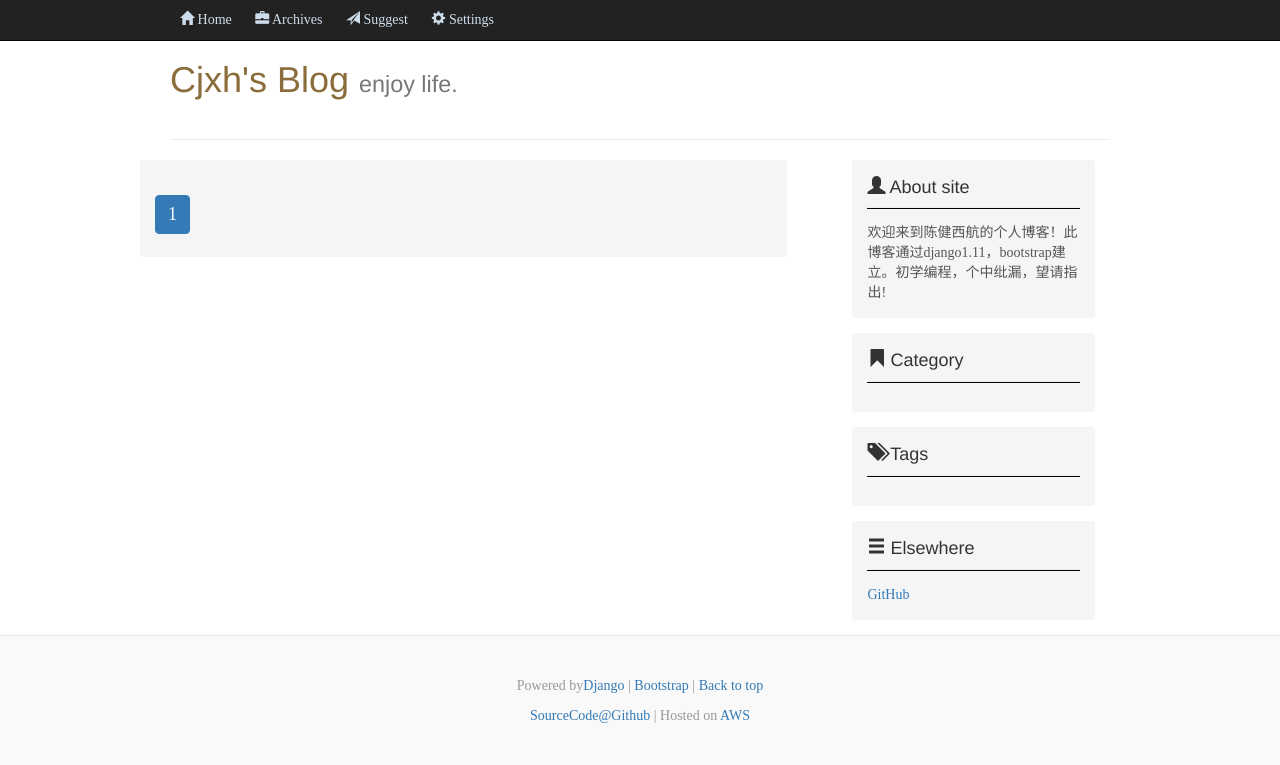
After one commit to cjxhaaa/newblog, a Django app: page /blog/ in a window 1280 px wide. The commit adds this page. Shown: the top 765 px of the page. Run offline with Django 3.2, Linux system fonts and the light colour scheme; data that the repository does not hold is empty; some libraries are stand-ins or nearby versions.

Commit message:
2017.7.29

```diff
--- a/blogapp/models.py
+++ b/blogapp/models.py
@@ -30,6 +30,10 @@ class Blog(models.Model):
     '''
     博客
     '''
+    STATUS_CHOICES = (
+        ('d','草稿'),
+        ('p','发布'),
+    )
     #CharField一个用来存储从小到很大各种长度的字符串的地方
     title = models.CharField('标题',max_length=32)
     author = models.CharField('作者',max_length=16)
@@ -39,6 +43,8 @@ class Blog(models.Model):
     pub_time = models.DateTimeField('创建时间',auto_now_add=True)
     #auto_now=True每次保存对象时，自动设置该字段为当前时间
     change_time = models.DateTimeField('修改时间',auto_now=True)
+    status = models.CharField('文章状态',max_length=1,choices=STATUS_CHOICES,default='d')
+    views = models.PositiveIntegerField('浏览量', default=0)
     #ForeignKey多对一关系。需要一个位置参数：与该模型关联的类。
     # 若要创建一个递归的关联，对象与自己具有多对一的关系，请使用models.ForeignKey('self')。
     # 如果你需要关联到一个还没有定义的模型，你可以使用模型的名字而不用模型对象本身
--- a/blogapp/static/blogapp/css/blog.css
+++ b/blogapp/static/blogapp/css/blog.css
@@ -3,7 +3,7 @@
  */
 
 body {
-  font-family: Georgia, "Times New Roman", Times, serif;
+  font-family: "微软雅黑","Times New Roman", Times, serif;
   color: #555;
 }
 
@@ -59,19 +59,7 @@ h6, .h6 {
 .blog-nav .active {
   color: #fff;
 }
-.blog-nav .active:after {
-  position: absolute;
-  bottom: 0;
-  left: 50%;
-  width: 0;
-  height: 0;
-  margin-left: -5px;
-  vertical-align: middle;
-  content: " ";
-  border-right: 5px solid transparent;
-  border-bottom: 5px solid;
-  border-left: 5px solid transparent;
-}
+
 
 
 /*
@@ -184,10 +172,11 @@ div#tableRow {
   vertical-align: top;
 }
 
-.errorinfo{
-        visibility:hidden;
-        color: #DD4B39;
-        line-height:18px;
- }
-.show{ visibility:visible}
-.redborder{ border:1px solid #DD4B39}
+
+
+.right_hr {
+  margin-top: 0;
+  margin-bottom: 1em;
+  background-color: black;
+  height: 1px;
+}
--- a/blogapp/templates/blogapp/archives.html
+++ b/blogapp/templates/blogapp/archives.html
@@ -15,8 +15,10 @@
                     </div>
                     <div id="timeCol" class="col-sm-10">
                         <a href="{% url 'blog:blog_get_detail' blog.id %}"><h2>{{ blog.title }}</h2></a>
-                        <h4 >{{ blog.category.name }}</h4>
+                        <h4 class="label label-primary" >{{ blog.category.name }}</h4>
+                        <hr>
                     </div>
+
                 {% endif %}
             {% endfor %}
             </div>
--- a/blogapp/templates/blogapp/base.html
+++ b/blogapp/templates/blogapp/base.html
@@ -30,24 +30,27 @@
     <div class="container">
         <div class="page-header">
             <br>
-            <h1>Cjxh's Blog <small>enjoy life.</small></h1>
+            <h1 class="text-warning">Cjxh's Blog <small>enjoy life.</small></h1>
             <br>
         </div>
         <div class="row">
-            <div class="col-sm-8 blog-main" >
+            <div class="col-sm-8 blog-main sidebar-module sidebar-module-inset" >
                 {% block content %}{% endblock %}
             </div>
             <div class="col-sm-3 col-sm-offset-1 blog-sidebar">
                 <div class="sidebar-module sidebar-module-inset">
-                    <h4>About site</h4>
-                    <p>欢迎来到我的个人博客！此博客通过django1.11，bootstrap建立。由于初学编程，个中纰漏，望请指出，谢谢！</p>
+                    <h4><span class="glyphicon glyphicon-user" aria-hidden="true"></span> About site</h4>
+                    <hr class="right_hr">
+                    <p>欢迎来到陈健西航的个人博客！此博客通过django1.11，bootstrap建立。初学编程，个中纰漏，望请指出!</p>
                 </div>
                 {% include 'blogapp/category.html' %}
-                <div class="sidebar-module">
-                   <h4>Elsewhere</h4>
-                   <ul class="list-unstyled">
-                       <li><a href="https://github.com/cjxhaaa">GitHub</a></li>
-                   </ul>
+                {% include 'blogapp/tag.html' %}
+                <div class="sidebar-module sidebar-module-inset">
+                    <h4><span class="glyphicon glyphicon-menu-hamburger" aria-hidden="true"></span> Elsewhere</h4>
+                    <hr class="right_hr">
+                    <ul class="list-unstyled">
+                       <li><a href="https://github.com/cjxhaaa/newblog">GitHub</a></li>
+                    </ul>
                 </div>
             </div><!-- /.blog-sidebar -->
         </div>
@@ -55,18 +58,16 @@
 
     <footer class="blog-footer">
         <p>
-            <a href="{% url 'blog:index' %}">Home</a>
+            <span>Powered by</span><a href="https://www.djangoproject.com/">Django</a>
             <span>|</span>
-            <a href="{% url 'blog:archives' %}">Archives</a>
+            <a href="http://v3.bootcss.com/">Bootstrap</a>
             <span>|</span>
             <a href="#">Back to top</a>
             </p>
             <p>
-            <a href="https://github.com/cjxhaaa">SourceCode@Github</a>
+            <a href="https://github.com/cjxhaaa/newblog">SourceCode@Github</a>
             <span>|</span>
             <span>Hosted on </span><a href="https://amazonaws-china.com/cn/">AWS</a>
-            <span>|</span>
-            <span>Design from </span><a href="http://v3.bootcss.com/">bootstrap</a>
         </p>
     </footer>
     <!-- Bootstrap core JavaScript
--- a/blogapp/templates/blogapp/blog_list.html
+++ b/blogapp/templates/blogapp/blog_list.html
@@ -1,6 +1,7 @@
 {% extends "blogapp/base.html" %}
 {% block content %}
 {% load page_tags %}
+{% load custom_markdown %}
 {% paginate blog_list 5 %}
 {% for blog in blog_list %}
     <article>
@@ -8,12 +9,12 @@
             <a href="{% url 'blog:blog_get_detail' blog.id %}"><h2>{{ blog.title }}</h2></a>
         </header>
         <div class="info">
-            <span class="label label-info" >{{ blog.category.name }}</span>
-            <span class="author">{{ blog.author }}</span>
+            <span class="label label-primary" >{{ blog.category.name }}</span>
             <span class="created">{{ blog.pub_time |date:"Y-m-d H:i" }}</span>
         </div>
+        <br>
         <p class="summary">
-            {{ blog.content | truncatechars:300 }}
+            {{ blog.content | custom_markdown | truncatechars:300 }}
         </p>
 
     {#        <p><a href="{% url 'blog:blog_get_detail' blog.id %}" class="btn btn-primary" role="button">Readmore</a></p>#}
--- a/blogapp/templates/blogapp/category.html
+++ b/blogapp/templates/blogapp/category.html
@@ -1,5 +1,6 @@
-<div class="sidebar-module">
-    <h4>Category</h4>
+<div class="sidebar-module sidebar-module-inset">
+    <h4><span class="glyphicon glyphicon-bookmark" aria-hidden="true"></span> Category</h4>
+    <hr class="right_hr">
     <ul class="list-unstyled">
         {% for category in category_list %}
         <li><a href="{% url 'blog:category' category.id %}">{{ category.name }}</a></li>
--- a/blogapp/templates/blogapp/navigation.html
+++ b/blogapp/templates/blogapp/navigation.html
@@ -1,6 +1,5 @@
- <div class="blog-masthead">
+<nav class="nav nav-tabs navbar-inverse navbar-fixed-top">
     <div class="container">
-        <nav class="blog-nav nav nav-tabs">
         <a class="blog-nav-item " href="{% url 'blog:index' %}" >
             <span class="glyphicon glyphicon-home" aria-hidden="true"></span> Home
         </a>
@@ -13,9 +12,8 @@
         <a class="blog-nav-item" href="/admin" >
             <span class="glyphicon glyphicon-cog" aria-hidden="true"></span> Settings
         </a>
+    </div>
 </nav>
-    </div>
-</div>
 <div class="modal fade" id="exampleModal" tabindex="-1" role="dialog" aria-labelledby="exampleModalLabel">
     <div class="modal-dialog" role="document">
         <div class="modal-content">
--- /dev/null
+++ b/blogapp/templates/blogapp/tag.html
@@ -0,0 +1,11 @@
+<div class="sidebar-module sidebar-module-inset">
+    <h4><span class="glyphicon glyphicon-tags" aria-hidden="true"></span> Tags</h4>
+    <hr class="right_hr">
+    <h5>
+        {% for tag in tag_list %}
+        <a href="{% url 'blog:tag' tag.id %}">
+            <span class="label label-success">{{ tag.name}}</span>&nbsp;&nbsp;
+        </a>
+        {% endfor %}
+    </h5>
+</div>
--- a/blogapp/urls.py
+++ b/blogapp/urls.py
@@ -7,6 +7,7 @@ urlpatterns = [
     url(r'^detail/(?P<blog_id>\d+)/$',views.BlogDetailView.as_view(),name='blog_get_detail'),
     url(r'^detail/(?P<blog_id>\d+)/comment/$',views.CommentView,name='comment'),
     url(r'^category/(?P<cate_id>\d+)/$',views.CategoryView.as_view(),name='category'),
+    url(r'^tag/(?P<tag_id>\d+)/$',views.TagView.as_view(),name='tag'),
     url(r'^archives/$', views.ArchivesView.as_view(),name='archives'),
     url(r'^suggest/$', views.SuggestView,name='suggest'),
     url(r'^thanks/$',views.Thanks,name='thanks'),
--- a/blogapp/views.py
+++ b/blogapp/views.py
@@ -17,9 +17,11 @@ import re
 #     return render_to_response('blogapp/blog_list.html',{'blogs':blogs})
 
 class IndexView(ListView):
-    model = Blog
     template_name = 'blogapp/blog_list.html'
     context_object_name = 'blog_list'
+    def get_queryset(self):
+        blog_list = Blog.objects.filter(status='p')
+        return blog_list
     #添加额外的内容
     def get_context_data(self, **kwargs):
         kwargs['category_list'] = Category.objects.all().order_by('name')
@@ -31,8 +33,13 @@ class BlogDetailView(DetailView):
     model = Blog
     template_name = 'blogapp/blog_details.html'
     context_object_name = 'blog'
-    #pk_url_kwarg接收来自url中的逐渐，然后根据逐渐进行查询
+    #pk_url_kwarg接收来自url中的参数，然后根据参数进行查询
     pk_url_kwarg = 'blog_id'
+    def get_object(self, queryset=None):
+        obj = super(BlogDetailView,self).get_object()
+        obj.views += 1
+        obj.save()
+        return obj
     def get_context_data(self, **kwargs):
         kwargs['category_list'] = Category.objects.all().order_by('name')
         kwargs['tag_list'] = Tag.objects.all().order_by('name')
@@ -41,24 +48,40 @@ class BlogDetailView(DetailView):
         return super(BlogDetailView,self).get_context_data(**kwargs)
 
 class CategoryView(ListView):
-    model = Blog
     template_name = 'blogapp/blog_list.html'
     context_object_name = 'blog_list'
     #get_querysett()获取Model列表，同时加入了自己的逻辑
+    def get_queryset(self):
+        blog_list = Blog.objects.filter(category=self.kwargs['cate_id'],status='p')
+        return blog_list
     def get_context_data(self, **kwargs):
-        kwargs['blog_list'] = Blog.objects.filter(category=self.kwargs['cate_id'])
         kwargs['category_list'] = Category.objects.all().order_by('name')
         kwargs['tag_list'] = Tag.objects.all().order_by('name')
         kwargs['category_name'] = get_object_or_404(Category,pk=self.kwargs['cate_id'])
         return super(CategoryView, self).get_context_data(**kwargs)
 
+class TagView(ListView):
+    template_name = 'blogapp/blog_list.html'
+    context_object_name = 'blog_list'
+    def get_queryset(self):
+        blog_list = Blog.objects.filter(tags=self.kwargs['tag_id'],status='p')
+        return blog_list
+    def get_context_data(self, **kwargs):
+        kwargs['category_list'] = Category.objects.all().order_by('name')
+        kwargs['tag_list'] = Tag.objects.all().order_by('name')
+        return super(TagView, self).get_context_data(**kwargs)
+
+
 class ArchivesView(ListView):
-    model = Blog
     template_name = 'blogapp/archives.html'
     context_object_name =  'blog_list'
+    def get_queryset(self):
+        blog_list = Blog.objects.filter(status='p')
+        return blog_list
     def get_context_data(self, **kwargs):
         kwargs['category_list'] = Category.objects.all().order_by('name')
         kwargs['blogyear_list'] = BlogYear.objects.all().order_by('-name')
+        kwargs['tag_list'] = Tag.objects.all().order_by('name')
         return super(ArchivesView,self).get_context_data(**kwargs)
 
 def CommentView(request,blog_id):
@@ -95,8 +118,12 @@ def SuggestView(request):
 #     return render_to_response('blogapp/blog_list.html',{'blogs':blogs})
 
 def Thanks(request):
-    category_list = Category.objects.all().order_by('name')
-    return render(request, 'blogapp/thanks.html',{'category_list':category_list})
+    ctx = {
+        'category_list' : Category.objects.all().order_by('name'),
+        'tag_list' : Tag.objects.all().order_by('name')
+    }
+
+    return render(request, 'blogapp/thanks.html',ctx)
 
 
 # def get_details(request,blog_id):
--- a/newblog/urls.py
+++ b/newblog/urls.py
@@ -19,5 +19,5 @@ from blogapp.views import *
 
 urlpatterns = [
     url(r'^admin/', include(admin.site.urls)),
-    url(r'^',include('blogapp.urls',namespace='blog')),
+    url(r'^blog/',include('blogapp.urls',namespace='blog')),
 ]
```
Also changed, not shown: blogapp/templates/blogapp/blog_details.html (+6 -3 lines), blogapp/templatetags/custom_markdown.py (added, +16 -0 lines), README.md, blogapp/migrations/0001_initial.py, blogapp/migrations/0002_auto_20170727_1953.py (deleted). Lines whose indentation alone changed are shown as unchanged.
